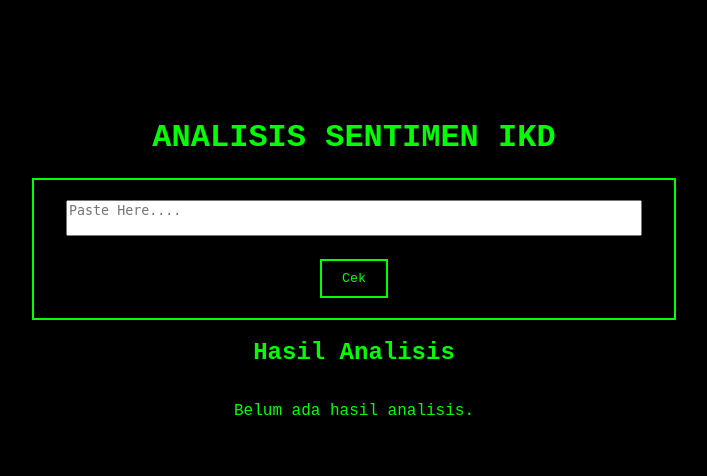
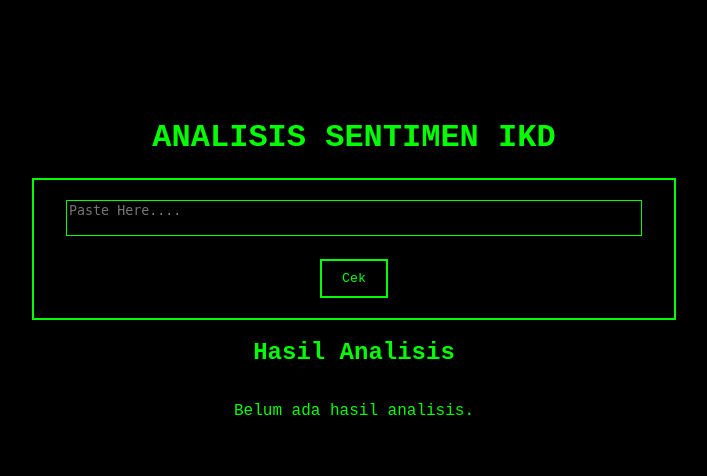
Before and after one commit to noobpalabr/sentimen-idk, a Flask app: page / in a window 1280 px wide. Shown: the part 141-617 px from the top of the page, without its empty margins (286-993 px from the left). Run offline with Flask 2, Linux system fonts and the light colour scheme; parts of the project's set-up code (start-up, migrations or seed data) failed here and were passed over.

Commit message:
update dashboard.css
menambahkan warna dan border pada text area

```diff
--- a/static/css/dashboard.css
+++ b/static/css/dashboard.css
@@ -23,6 +23,9 @@ h1, h2 {
 textarea {
     width: 570px;
     resize: none;
+    background-color: black;
+    color: lime;
+    border: 1px solid lime;
 }
 
 @media only screen and (max-width: 375px) {
```
